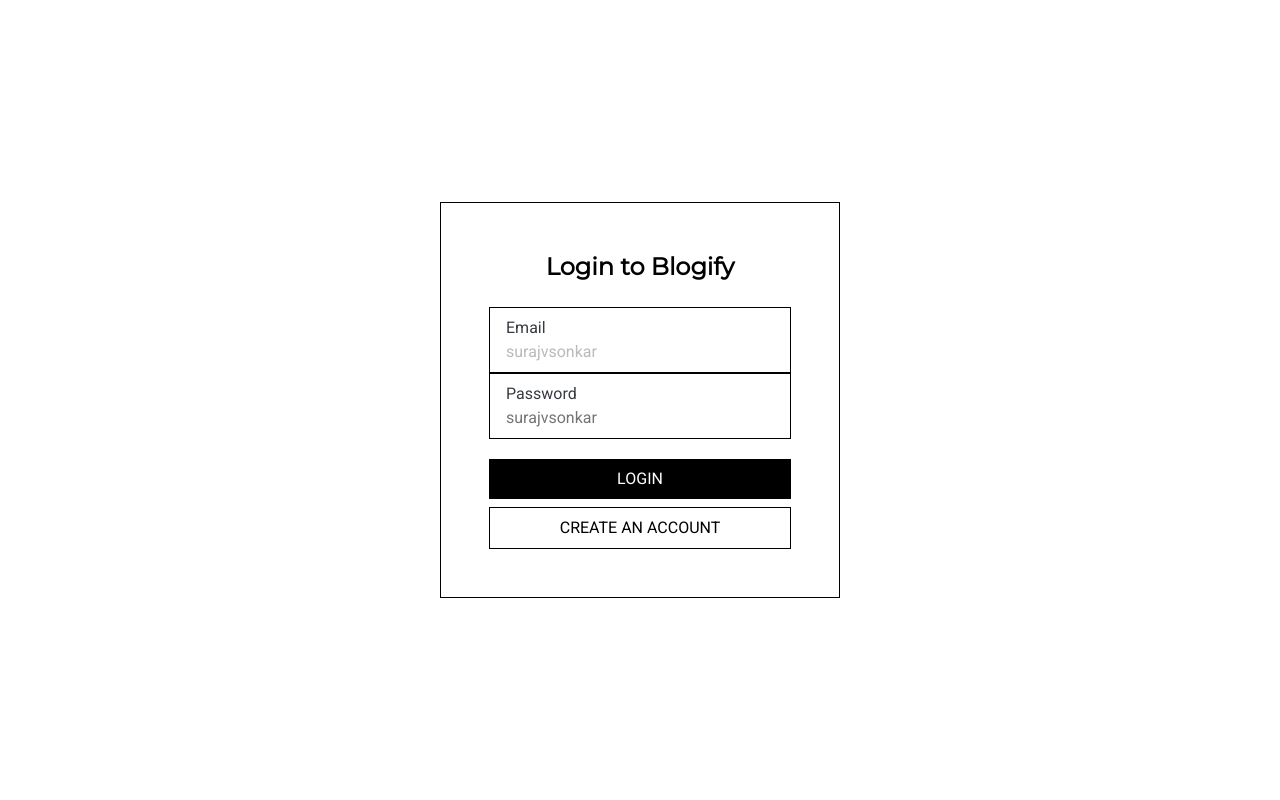
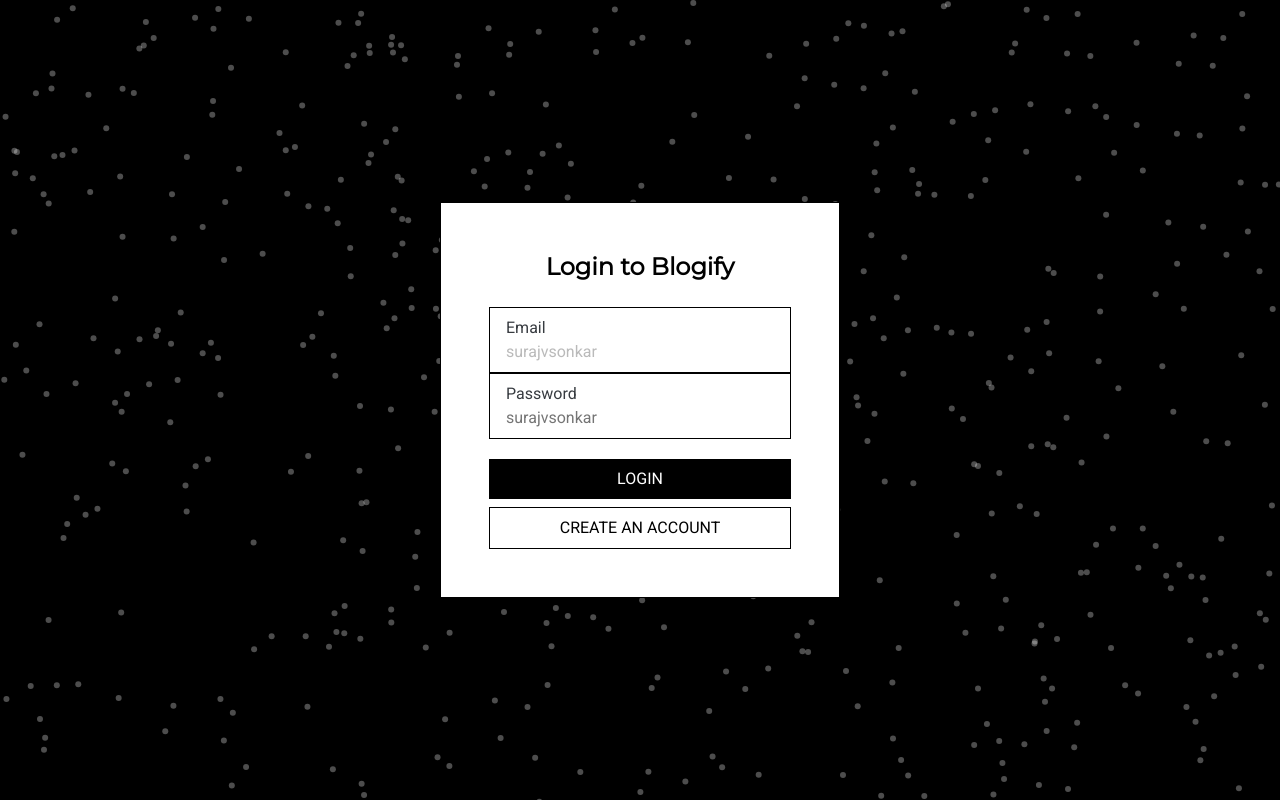
Before and after one commit to surajvsonkar/Blogify, a Next.js app: page /login in a window 1280 px wide. Built offline with nearby package versions, Linux system fonts and the light colour scheme.

Commit message:
added the particles on login and signup page

```diff
--- a/app/(auth)/login/page.tsx
+++ b/app/(auth)/login/page.tsx
@@ -3,10 +3,11 @@
 import { signIn } from 'next-auth/react';
 import { redirect, useRouter } from 'next/navigation';
 import { useRef, useState } from 'react';
+import Particles from 'react-tsparticles';
+import { loadFull } from 'tsparticles';
 
 export default function Login() {
-	const router = useRouter();
-
+	const router = useRouter()
 	const [error, setError] = useState('');
 	const [loading, setLoading] = useState(false);
 
@@ -50,11 +51,40 @@
 		}
 	};
 
+	const particlesInit = async (main: any) => {
+		await loadFull(main);
+	};
+
 	return (
+		<div style={{ position: 'relative', width: '100%', height: '100vh' }}>
+			<Particles
+				id="tsparticles"
+				init={particlesInit}
+				options={{
+					background: { color: '#000' },
+					particles: {
+						number: { value: 450, density: { enable: true, area: 800 } },
+						color: { value: '#ffffff' },
+						shape: { type: 'circle' },
+						opacity: { value: 0.3 },
+						size: { value: 3 },
+						move: { enable: true, speed: 2 },
+					},
+				}}
+				style={{
+					position: 'absolute',
+					top: 0,
+					left: 0,
+					width: '100%',
+					height: '100%',
+					zIndex: 0,
+				}}
+			/>
+			<div style={{ position: 'relative', zIndex: 1 }}>
 				<div className="flex justify-center items-center h-screen font-roboto">
-			<div className="border-1 border-black w-100 h-fit flex flex-col justify-center p-12">
+					<div className="border-1 border-black w-100 h-fit flex flex-col justify-center p-12 bg-white">
 						{loading ? (
-					<div className='flex items-center justify-center'>
+							<div className="flex items-center justify-center">
 								<LoaderFive text="Logging the User" />
 							</div>
 						) : (
@@ -97,7 +127,7 @@
 									</button>
 									<button
 										className="cursor-pointer w-full border-1 border-black text-black py-2 px-4"
-								onClick={() => redirect('/register')}
+										onClick={() => router.push('/register')}
 									>
 										CREATE AN ACCOUNT
 									</button>
@@ -106,5 +136,7 @@
 						)}
 					</div>
 				</div>
+			</div>
+		</div>
 	);
 }
--- a/app/(auth)/register/page.tsx
+++ b/app/(auth)/register/page.tsx
@@ -3,6 +3,8 @@
 import axios from 'axios';
 import { LoaderFive, LoaderOne } from '@/components/ui/loader';
 import { redirect, useRouter } from 'next/navigation';
+import { loadFull } from 'tsparticles';
+import Particles from 'react-tsparticles';
 
 export default function Register() {
 	const [loading, setLoading] = useState(false);
@@ -55,11 +57,40 @@
 		}
 	};
 
+	const particlesInit = async (main: any) => {
+		await loadFull(main);
+	};
+
 	return (
+		<div style={{ position: 'relative', width: '100%', height: '100vh' }}>
+			<Particles
+				id="tsparticles"
+				init={particlesInit}
+				options={{
+					background: { color: '#000' },
+					particles: {
+						number: { value: 450, density: { enable: true, area: 800 } },
+						color: { value: '#ffffff' },
+						shape: { type: 'circle' },
+						opacity: { value: 0.3 },
+						size: { value: 3 },
+						move: { enable: true, speed: 2 },
+					},
+				}}
+				style={{
+					position: 'absolute',
+					top: 0,
+					left: 0,
+					width: '100%',
+					height: '100%',
+					zIndex: 0,
+				}}
+			/>
+			<div style={{ position: 'relative', zIndex: 1 }}>
 				<div className="flex justify-center items-center h-screen font-roboto">
-			<div className="border-1 border-black w-100 h-fit flex flex-col justify-center p-12">
+					<div className="border-1 border-black w-100 h-fit flex flex-col justify-center p-12 bg-white">
 						{loading ? (
-					<div className='flex items-center justify-center'>
+							<div className="flex items-center justify-center">
 								<LoaderFive text="Registering the user" />
 							</div>
 						) : (
@@ -124,5 +155,7 @@
 						)}
 					</div>
 				</div>
+			</div>
+		</div>
 	);
 }
--- a/app/page.tsx
+++ b/app/page.tsx
@@ -19,7 +19,7 @@
 				options={{
 					background: { color: '#fff' },
 					particles: {
-						number: { value: 80, density: { enable: true, area: 800 } },
+						number: { value: 200, density: { enable: true, area: 800 } },
 						color: { value: '#000' },
 						shape: { type: 'circle' },
 						opacity: { value: 0.3 },
```
Lines whose indentation alone changed are shown as unchanged.
